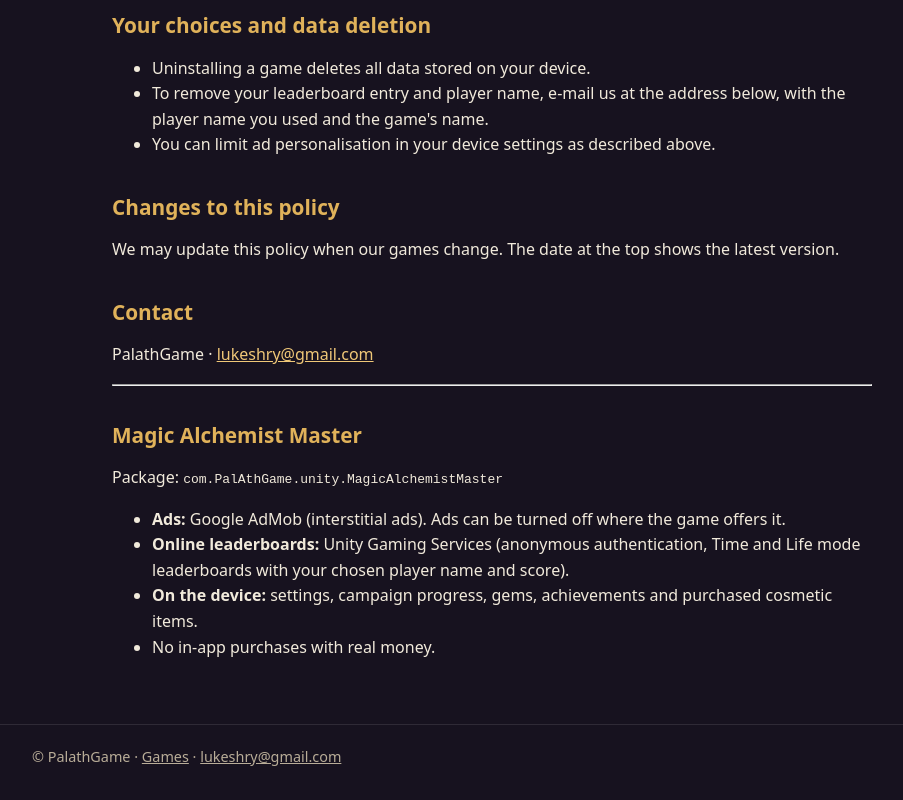
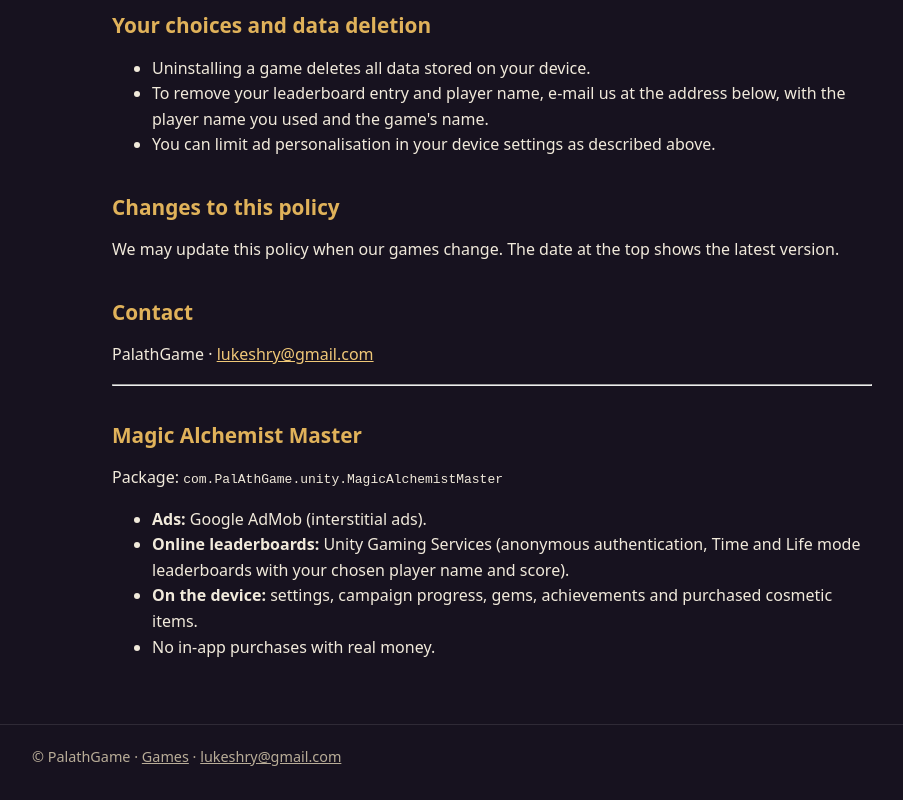
Before and after one commit to palathgame/palathgame.github.io, a plain HTML site: page privacy/index.html in a window 1280 px wide. Shown: the part 1229-2029 px from the top of the page, without its empty margins (148-1051 px from the left). Drawn offline with Linux system fonts and the light colour scheme.

Commit message:
Fix ads note in privacy policy
Co-Authored-By: Claude Opus 5.5 <noreply@anthropic.com>

```diff
--- a/privacy/index.html
+++ b/privacy/index.html
@@ -86,8 +86,7 @@
     <h2 id="magic-alchemist-master">Magic Alchemist Master</h2>
     <p>Package: <code>com.PalAthGame.unity.MagicAlchemistMaster</code></p>
     <ul>
-      <li><strong>Ads:</strong> Google AdMob (interstitial ads). Ads can be turned off
-        where the game offers it.</li>
+      <li><strong>Ads:</strong> Google AdMob (interstitial ads).</li>
       <li><strong>Online leaderboards:</strong> Unity Gaming Services (anonymous
         authentication, Time and Life mode leaderboards with your chosen player name and score).</li>
       <li><strong>On the device:</strong> settings, campaign progress, gems, achievements and
```
